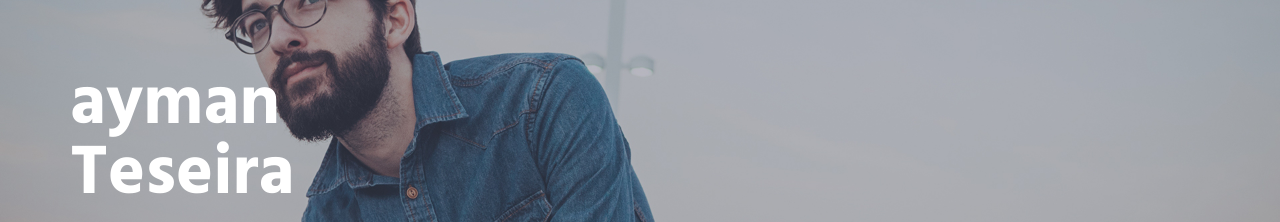
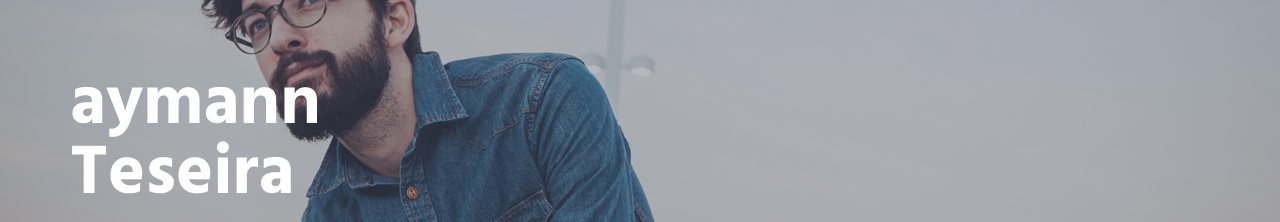
Before and after one commit to magical-code/test, a plain HTML site: page index.html in a window 1280 px wide. Shown: the part 150-372 px from the top of the page. Drawn offline with Linux system fonts and the light colour scheme.

Commit message:
Update index.html

```diff
--- a/index.html
+++ b/index.html
@@ -86,7 +86,7 @@
                 <div class="row">
                     <div class="col-sm-6">
                         <div class="promo-block-divider">
-                            <h1 class="promo-block-title">ayman <br/> Teseira</h1>
+                            <h1 class="promo-block-title">aymann <br/> Teseira</h1>
                             <p class="promo-block-text">Web Designer &amp; Front-end Developer</p>
                         </div>
                         <ul class="list-inline">
```
